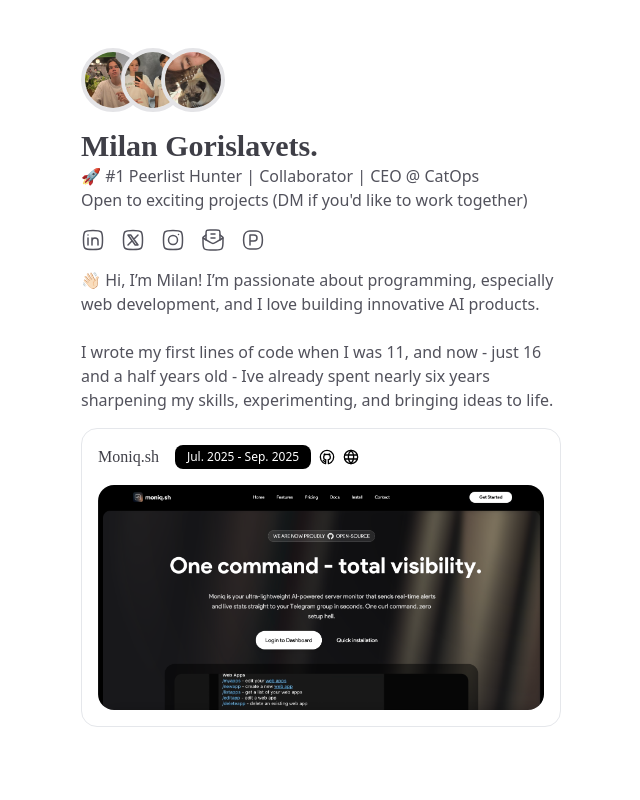
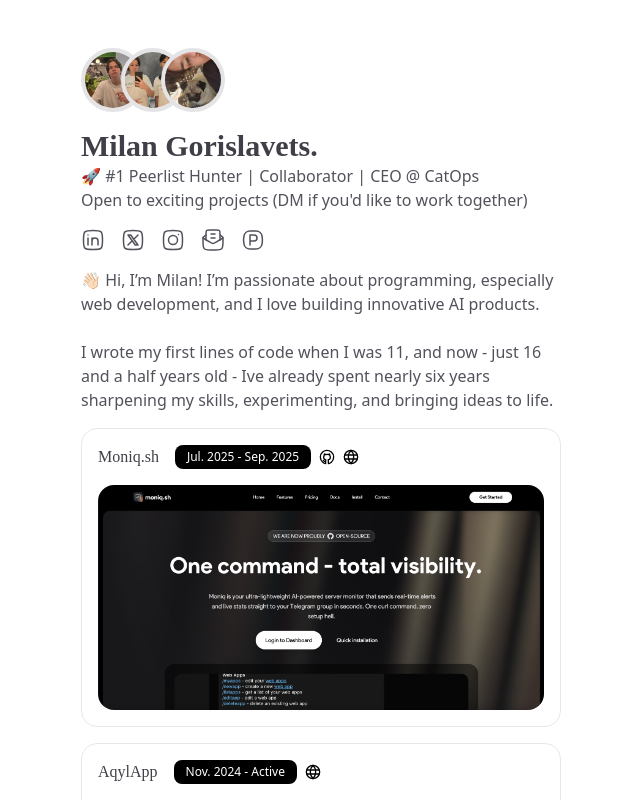
Before and after one commit to themilan1337/milan.su, a Nuxt app: page / in a window 1280 px wide. Shown: the whole page, without its empty margins (319-959 px from the left). Built offline with nearby package versions, Linux system fonts and the light colour scheme; a web font is replaced by a local one.

Commit message:
ProjectCard as a component

```diff
--- /dev/null
+++ b/app/components/ProjectCard.vue
@@ -0,0 +1,44 @@
+<template>
+    <div class="my-4">
+        <div class="w-full rounded-2xl border border-gray-200">
+            <div class="p-4">
+                <div class="flex mb-4">
+                    <h1 class="serif mr-4">{{ project.name }}</h1>
+                    <span
+                        class="max-w-40 mr-2 truncate whitespace-nowrap inline-block py-1 px-3 rounded-lg text-xs font-medium bg-black text-white">
+                        {{ project.period }}
+                    </span>
+                    <NuxtLink v-if="project.githubUrl" :to="project.githubUrl">
+                        <svg class="h-4 w-4 my-auto mt-1 mr-2 text-black transition hover:text-zinc-600"
+                            xmlns="http://www.w3.org/2000/svg" width="32" height="32" viewBox="0 0 24 24">
+                            <path fill="none" stroke="currentColor" stroke-linecap="round" stroke-linejoin="round"
+                                stroke-width="2"
+                                d="M6.517 17.113c.395.578 1.592 1.81 3.225 2.12M9.864 22C8.836 21.83 2 19.606 2 12.093C2 5.063 8.002 2 12 2c4 0 10 3.063 10 10.093c0 7.513-6.836 9.738-7.864 9.907c0 0-.21-3.417-.087-4.003c.122-.586-.294-1.528-.294-1.528c.971-.364 2.45-.884 2.945-2.282c.385-1.084.627-2.658-.45-4.138c0 0 .282-2.39-.25-2.484c-.533-.092-2.1.947-2.1.947c-.457-.13-1.476-.377-1.898-.333c-.423-.044-1.445.203-1.902.333c0 0-1.568-1.04-2.1-.947s-.25 2.484-.25 2.484c-1.077 1.48-.835 3.054-.45 4.138c.496 1.398 1.974 1.918 2.945 2.282c0 0-.416.942-.294 1.528S9.864 22 9.864 22"
+                                color="currentColor" />
+                        </svg>
+                    </NuxtLink>
+                    <NuxtLink v-if="project.websiteUrl" :to="project.websiteUrl">
+                        <svg class="h-4 w-4 my-auto mt-1 mr-2 text-black transition hover:text-zinc-600"
+                            xmlns="http://www.w3.org/2000/svg" width="32" height="32" viewBox="0 0 24 24">
+                            <g fill="none" stroke="currentColor" stroke-linecap="round" stroke-linejoin="round"
+                                stroke-width="2" color="currentColor">
+                                <circle cx="12" cy="12" r="10" />
+                                <path d="M8 12c0 6 4 10 4 10s4-4 4-10s-4-10-4-10s-4 4-4 10m13 3H3m18-6H3" />
+                            </g>
+                        </svg>
+                    </NuxtLink>
+                </div>
+                <NuxtImg :src="project.image" class="w-full h-full object-cover rounded-2xl" :alt="project.name"></NuxtImg>
+            </div>
+        </div>
+    </div>
+</template>
+
+<script setup>
+defineProps({
+    project: {
+        type: Object,
+        required: true
+    }
+})
+</script>
--- a/app/pages/index.vue
+++ b/app/pages/index.vue
@@ -1,3 +1,23 @@
+<script setup>
+const projects = [
+    {
+        id: 1,
+        name: 'Moniq.sh',
+        period: 'Jul. 2025 - Sep. 2025',
+        githubUrl: 'https://github.com/',
+        websiteUrl: 'https://moniq.sh/',
+        image: '/moniq.png'
+    },
+    {
+        id: 2,
+        name: 'AqylApp',
+        period: 'Nov. 2024 - Active',
+        websiteUrl: 'https://aqyl.app/',
+        image: '/aqyl.png'
+    }
+]
+</script>
+
 <template>
     <main>
         <div class="max-w-lg mt-12 px-4 mx-auto flex flex-col">
@@ -85,21 +105,11 @@
                     I wrote my first lines of code when I was 11, and now - just 16 and a half years old - Ive already
                     spent nearly six years sharpening my skills, experimenting, and bringing ideas to life.
                 </p>
-                <div class="my-4">
-                    <div class="w-full rounded-2xl border border-gray-200">
-                        <div class="p-4">
-                            <div class="flex mb-4">
-                                <h1 class="serif mr-4">Moniq.sh</h1>
-                                <span class="max-w-40 mr-2 truncate whitespace-nowrap inline-block py-1 px-3 rounded-lg text-xs font-medium bg-black text-white">Jul. 2025 - Sep. 2025</span>
-                                <NuxtLink to="https://github.com/"><svg class="h-4 w-4 my-auto mt-1 mr-2 text-black transition hover:text-zinc-600" xmlns="http://www.w3.org/2000/svg" width="32" height="32" viewBox="0 0 24 24"><path fill="none" stroke="currentColor" stroke-linecap="round" stroke-linejoin="round" stroke-width="2" d="M6.517 17.113c.395.578 1.592 1.81 3.225 2.12M9.864 22C8.836 21.83 2 19.606 2 12.093C2 5.063 8.002 2 12 2c4 0 10 3.063 10 10.093c0 7.513-6.836 9.738-7.864 9.907c0 0-.21-3.417-.087-4.003c.122-.586-.294-1.528-.294-1.528c.971-.364 2.45-.884 2.945-2.282c.385-1.084.627-2.658-.45-4.138c0 0 .282-2.39-.25-2.484c-.533-.092-2.1.947-2.1.947c-.457-.13-1.476-.377-1.898-.333c-.423-.044-1.445.203-1.902.333c0 0-1.568-1.04-2.1-.947s-.25 2.484-.25 2.484c-1.077 1.48-.835 3.054-.45 4.138c.496 1.398 1.974 1.918 2.945 2.282c0 0-.416.942-.294 1.528S9.864 22 9.864 22" color="currentColor"/></svg></NuxtLink>
-                                <NuxtLink to="https://moniq.sh/">
-                                    <svg class="h-4 w-4 my-auto mt-1 mr-2 text-black transition hover:text-zinc-600" xmlns="http://www.w3.org/2000/svg" width="32" height="32" viewBox="0 0 24 24"><!-- Icon from Huge Icons by Hugeicons - undefined --><g fill="none" stroke="currentColor" stroke-linecap="round" stroke-linejoin="round" stroke-width="2" color="currentColor"><circle cx="12" cy="12" r="10"/><path d="M8 12c0 6 4 10 4 10s4-4 4-10s-4-10-4-10s-4 4-4 10m13 3H3m18-6H3"/></g></svg>
-                                </NuxtLink>
-                            </div>
-                            <NuxtImg src="/moniq.png" class="w-full h-full object-cover rounded-2xl" alt=""></NuxtImg>
-                        </div>
-                    </div>
-                </div>
+                <ProjectCard
+                    v-for="project in projects"
+                    :key="project.id"
+                    :project="project"
+                />
             </div>
         </div>
     </main>
```
Also changed, not shown: public/aqyl.png (added).
